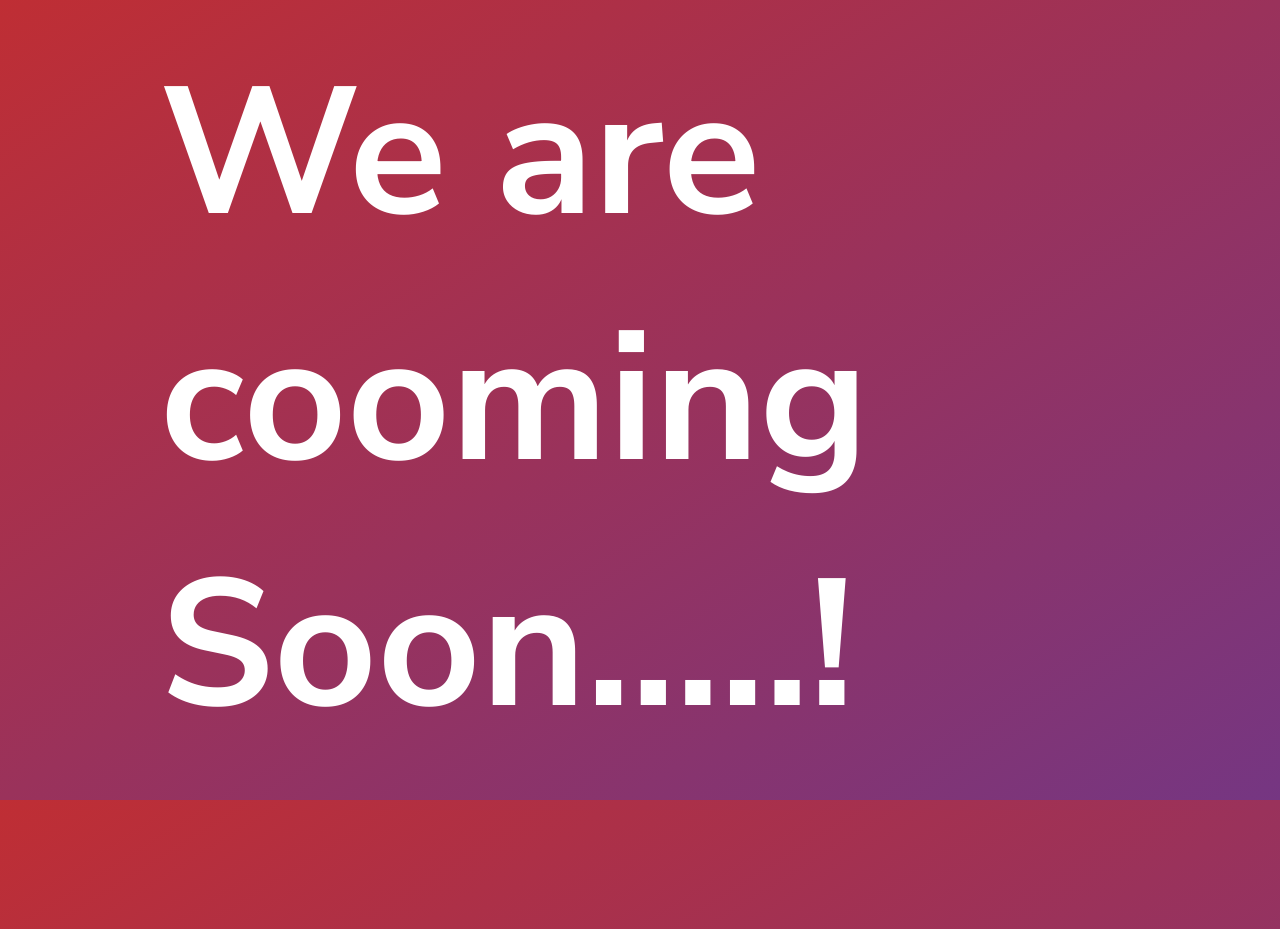
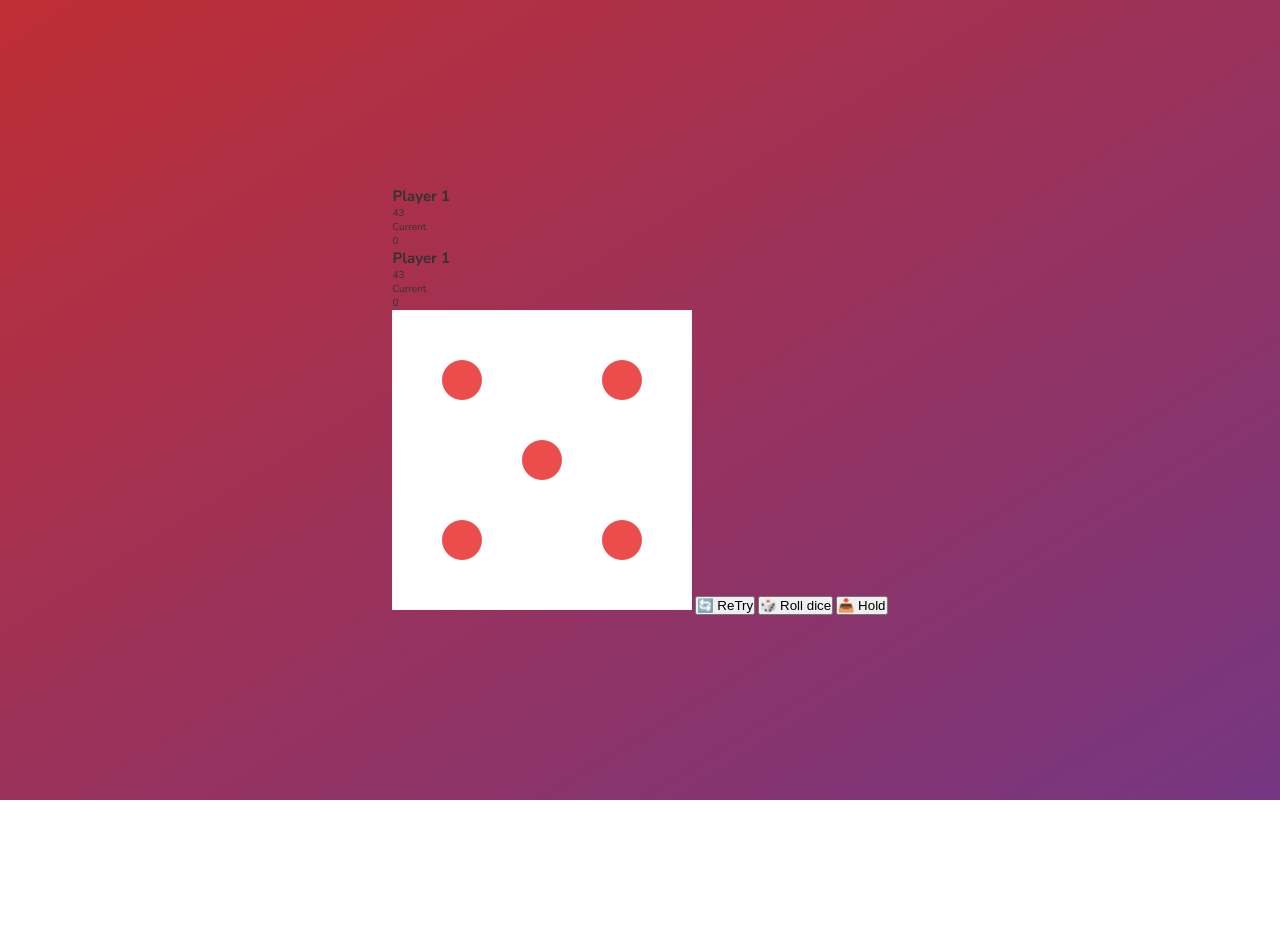
Before and after one commit to lalit137/pigGame, a plain HTML site: page index.html in a window 1280 px wide. After the commit the page ends 800 px from the top, so only its background shows below. Drawn offline with Linux system fonts and the light colour scheme.

Commit message:
html body added for pig game

```diff
--- a/index.html
+++ b/index.html
@@ -9,7 +9,27 @@
   </head>
   <body>
     <main>
-      <h1>We are cooming Soon.....!</h1>
+      <section class="player player--0 player--active">
+        <h2 class="name" id="name--0">Player 1</h2>
+        <p class="score" id="score--0">43</p>
+        <div class="current">
+          <p class="current-label">Current</p>
+          <p class="current-score" id="current--0">0</p>
+        </div>
+      </section>
+      <section class="player player--1">
+        <h2 class="name" id="name--1">Player 1</h2>
+        <p class="score" id="score--1">43</p>
+        <div class="current">
+          <p class="current-label">Current</p>
+          <p class="current-score" id="current--1">0</p>
+        </div>
+      </section>
+
+      <img src="pig_img/dice-5.png" alt="playing dice" class="dice" />
+      <button class="btn btn--new">🔄 ReTry</button>
+      <button class="btn btn--roll">🎲 Roll dice</button>
+      <button class="btn btn--hold">📥 Hold</button>
     </main>
 
     <script src="script.js"></script>
```
